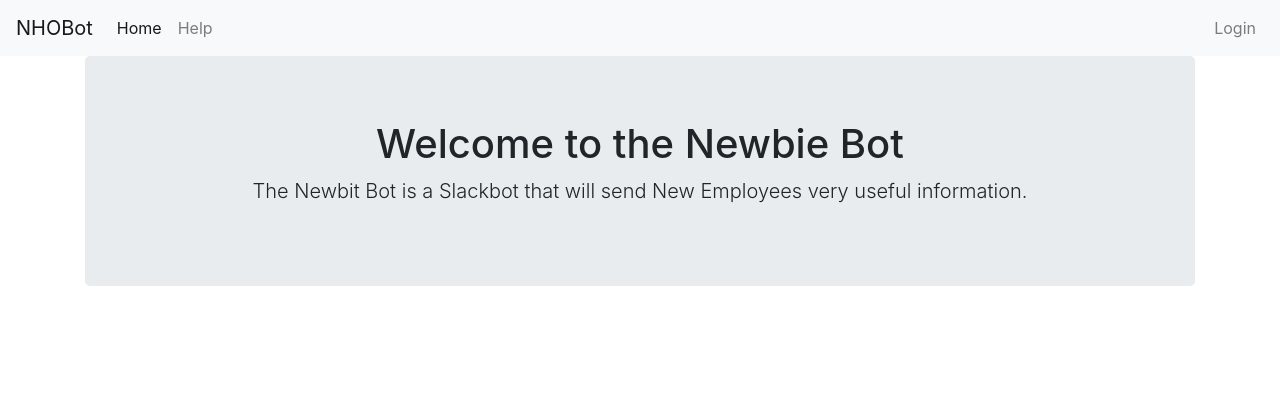
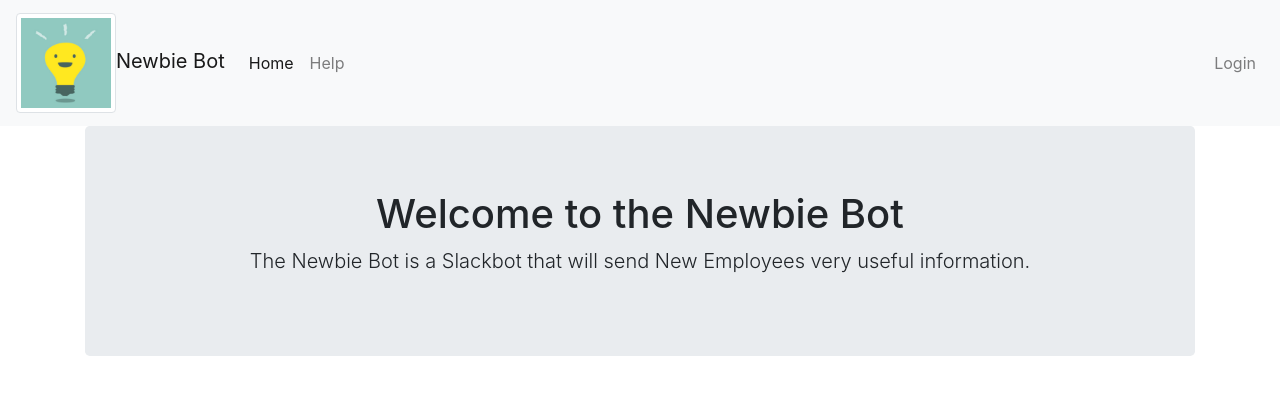
Before and after one commit to mozilla-it/newbie-bot, a Flask app: page / in a window 1280 px wide. Shown: the top 395 px of the page. Run offline with Flask 2, Linux system fonts and the light colour scheme; parts of the project's set-up code (start-up, migrations or seed data) failed here and were passed over; some libraries are stand-ins or nearby versions.

Commit message:
added logo

```diff
--- a/templates/home.html
+++ b/templates/home.html
@@ -3,6 +3,6 @@
 {%  block body %}
     <div class="jumbotron text-center">
         <h1>Welcome to the Newbie Bot</h1>
-        <p class="lead">The Newbit Bot is a Slackbot that will send New Employees very useful information.</p>
+        <p class="lead">The Newbie Bot is a Slackbot that will send New Employees very useful information.</p>
     </div>
 {%  endblock %}
--- a/templates/includes/_navbar.html
+++ b/templates/includes/_navbar.html
@@ -1,5 +1,5 @@
 <nav class="navbar navbar-expand-lg navbar-light bg-light">
-    <a class="navbar-brand" href="#">NHOBot</a>
+    <a class="navbar-brand" href="#"><img style="height: 5em;" class="img-thumbnail mx-auto" src="{{ url_for('static', filename='images/lightbulb.png') }}">Newbie Bot</a>
       <button class="navbar-toggler" type="button" data-toggle="collapse" data-target="#navbarSupportedContent" aria-controls="navbarSupportedContent" aria-expanded="false" aria-label="Toggle navigation">
         <span class="navbar-toggler-icon"></span>
       </button>
@@ -10,10 +10,16 @@
             <li class="nav-item active"><a class="nav-link" href="/">Home</a></li>
             <li class="nav-item"><a class="nav-link" href="/help">Help</a></li>
             {% if user is not none %}
+                {% if 'Manager' in admin.roles or admin.super_admin %}
             <li class="nav-item"><a class="nav-link" href="/addEmployee">Employees</a></li>
+                    {% endif %}
+                {% if 'Admin' in admin.roles or admin.super_admin %}
             <li class="nav-item"><a class="nav-link" href="/addMessage">Messages</a></li>
+                    {% endif %}
+                {% if admin.super_admin %}
             <li class="nav-item"><a class="nav-link" href="/slackMessage">Send Slack Message</a></li>
             <li class="nave-item"><a class="nav-link" href="/admin">Admin</a></li>
+                    {% endif %}
             {% endif %}
         </ul>
         <ul class="navbar-nav ml-auto">
--- a/templates/layout.html
+++ b/templates/layout.html
@@ -2,10 +2,11 @@
 <html lang="en">
 <head>
     <meta charset="UTF-8">
-    <title>NHOBot</title>
+    <title>Newbie Bot</title>
     <link rel="stylesheet" href="https://maxcdn.bootstrapcdn.com/bootstrap/4.0.0/css/bootstrap.min.css" integrity="sha384-Gn5384xqQ1aoWXA+058RXPxPg6fy4IWvTNh0E263XmFcJlSAwiGgFAW/dAiS6JXm" crossorigin="anonymous">
     <link rel="stylesheet" href="{{ url_for('static', filename='custom.css') }}">
     <link rel="stylesheet" href="https://use.fontawesome.com/releases/v5.4.1/css/all.css" integrity="sha384-5sAR7xN1Nv6T6+dT2mhtzEpVJvfS3NScPQTrOxhwjIuvcA67KV2R5Jz6kr4abQsz" crossorigin="anonymous">
+
 </head>
 <body>
     {%  include 'includes/_navbar.html' %}
@@ -14,9 +15,9 @@
         {% block body %}
         {%  endblock %}
     </div>
-
-    <script src="https://code.jquery.com/jquery-3.2.1.slim.min.js" integrity="sha384-KJ3o2DKtIkvYIK3UENzmM7KCkRr/rE9/Qpg6aAZGJwFDMVNA/GpGFF93hXpG5KkN" crossorigin="anonymous"></script>
+<script src="https://code.jquery.com/jquery-3.2.1.slim.min.js" integrity="sha384-KJ3o2DKtIkvYIK3UENzmM7KCkRr/rE9/Qpg6aAZGJwFDMVNA/GpGFF93hXpG5KkN" crossorigin="anonymous"></script>
     <script src="https://cdnjs.cloudflare.com/ajax/libs/popper.js/1.12.9/umd/popper.min.js" integrity="sha384-ApNbgh9B+Y1QKtv3Rn7W3mgPxhU9K/ScQsAP7hUibX39j7fakFPskvXusvfa0b4Q" crossorigin="anonymous"></script>
     <script src="https://maxcdn.bootstrapcdn.com/bootstrap/4.0.0/js/bootstrap.min.js" integrity="sha384-JZR6Spejh4U02d8jOt6vLEHfe/JQGiRRSQQxSfFWpi1MquVdAyjUar5+76PVCmYl" crossorigin="anonymous"></script>
+
 </body>
 </html>
```
Also changed, not shown: json_object_encoder.py (added), static/images/lightbulb.png (added), static/user_filter.js (added).
